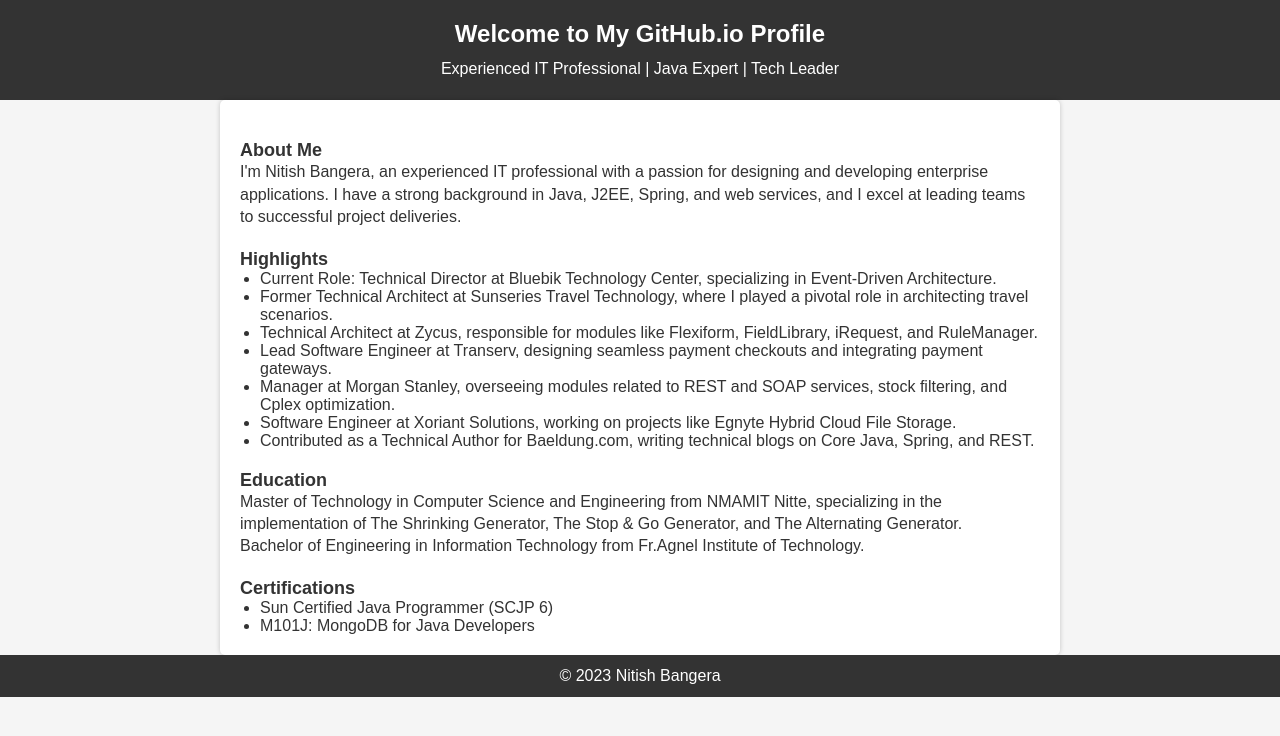
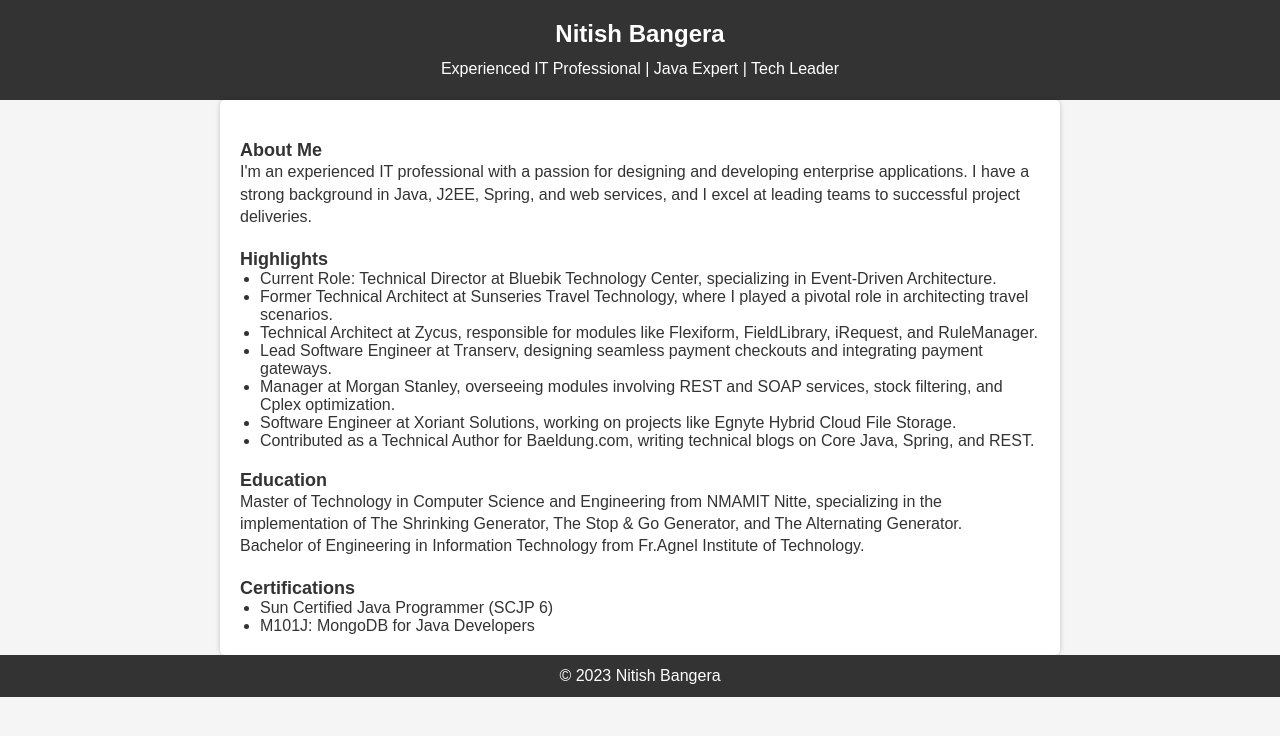
Before and after one commit to NitishBangera/nitishbangera.github.io, a plain HTML site: page index.html in a window 1280 px wide. Drawn offline with Linux system fonts and the light colour scheme.

Commit message:
Update index.html

```diff
--- a/index.html
+++ b/index.html
@@ -1,19 +1,23 @@
 <!DOCTYPE html>
-<html>
+<html lang="en">
 <head>
     <meta charset="UTF-8">
+    <meta name="viewport" content="width=device-width, initial-scale=1.0">
     <title>[Your Name]'s GitHub.io Profile</title>
-    <link rel="stylesheet" type="text/css" href="style.css">
+    <link rel="stylesheet" href="style.css">
 </head>
 <body>
     <header>
-        <h1>Welcome to My GitHub.io Profile</h1>
-        <p>Experienced IT Professional | Java Expert | Tech Leader</p>
+        <div class="header-content">
+            <h1>Nitish Bangera</h1>
+            <p>Experienced IT Professional | Java Expert | Tech Leader</p>
+        </div>
     </header>
+
     <main>
         <section id="about">
             <h2>About Me</h2>
-            <p>I'm Nitish Bangera, an experienced IT professional with a passion for designing and developing enterprise applications. I have a strong background in Java, J2EE, Spring, and web services, and I excel at leading teams to successful project deliveries.</p>
+            <p>I'm an experienced IT professional with a passion for designing and developing enterprise applications. I have a strong background in Java, J2EE, Spring, and web services, and I excel at leading teams to successful project deliveries.</p>
         </section>
 
         <section id="highlights">
@@ -23,7 +27,7 @@
                 <li>Former Technical Architect at Sunseries Travel Technology, where I played a pivotal role in architecting travel scenarios.</li>
                 <li>Technical Architect at Zycus, responsible for modules like Flexiform, FieldLibrary, iRequest, and RuleManager.</li>
                 <li>Lead Software Engineer at Transerv, designing seamless payment checkouts and integrating payment gateways.</li>
-                <li>Manager at Morgan Stanley, overseeing modules related to REST and SOAP services, stock filtering, and Cplex optimization.</li>
+                <li>Manager at Morgan Stanley, overseeing modules involving REST and SOAP services, stock filtering, and Cplex optimization.</li>
                 <li>Software Engineer at Xoriant Solutions, working on projects like Egnyte Hybrid Cloud File Storage.</li>
                 <li>Contributed as a Technical Author for Baeldung.com, writing technical blogs on Core Java, Spring, and REST.</li>
             </ul>
```
